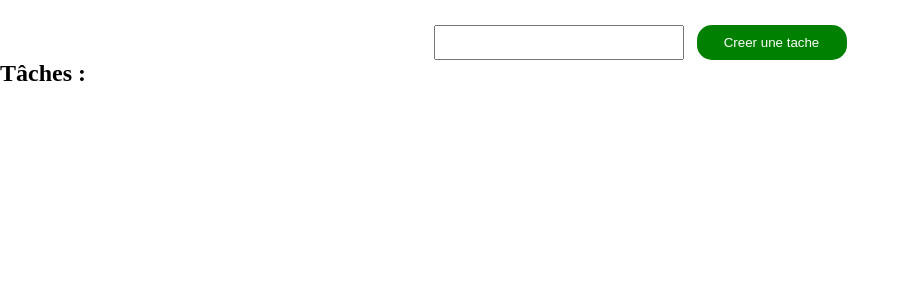
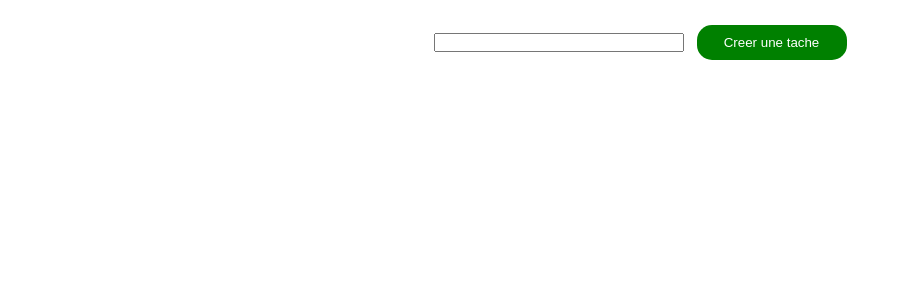
Before and after one commit to UNionlibertaireAnarchiste-org/AnarchyTask, a React (Vite) app: page / in a window 1280 px wide. Shown: the top 300 px of the page, without its empty margins (0-910 px from the left). Built offline with nearby package versions, Linux system fonts and the light colour scheme.

Commit message:
L'ajout d'une tache fonctionne

```diff
--- a/src/App.jsx
+++ b/src/App.jsx
@@ -7,40 +7,43 @@ import viteLogo from '/vite.svg'
 import fstyle from './app.module.css'
 
 function App() {
-
+  // tableau pour ajouter les taches
   const [task,setTask] = useState([]);
-  // Pour gerer la v aleur de l'input
+  // Pour gerer la valeur de l'input
   const [inputValue , setInputValue] = useState('');
 
   const funcAddTask = (e) =>{
     // console.log("test");
     e.preventDefault();
-    let values = e.target.value;
-    // console.log(values);
-    setTask([...task,values]);
+
+    if(inputValue.trim() != ""){
+      setTask( [...task,inputValue] );
+      setInputValue('');
+    }
 
 
-     console.log(task);
 
 
   }
 
-
+  // Fonction pour recuperer la valeur
+  const handleInputChange = (e) =>{
+    setInputValue(e.target.value);
+  }
 
   return (
     <>
       <div className={fstyle.main}>
-        <Input />
-        <Button text="Creer une tache " color="#008000" onClick={funcAddTask} />
+        <form >
+          {/* onChange = indispensable pour rendre les formulaire interactif avec react  */}
+          <Input onChange={handleInputChange} />
+          <Button text="Creer une tache " color="#008000" onClick={funcAddTask} />
+        </form>
+
       </div>
 
       <div>
-        <h2>Tâches :</h2>
-        <ul>
-          {task.map((item, index) => (
-            <li key={index}>{item}</li>
-          ))}
-        </ul>
+
       </div>
 
 
--- a/src/components/input/Input.jsx
+++ b/src/components/input/Input.jsx
@@ -1,10 +1,10 @@
 import fstyle from './input.module.css'
 
-export default function Input(){
+export default function Input({onChange} ){
 
     return(
         <>
-            <input type="text" className={fstyle.input} />
+            <input type="text" className={fstyle.input} onChange={onChange} />
         </>
     )
 }
```
Also changed, not shown: 2 other files (tests, documents, lock files or other folders).
